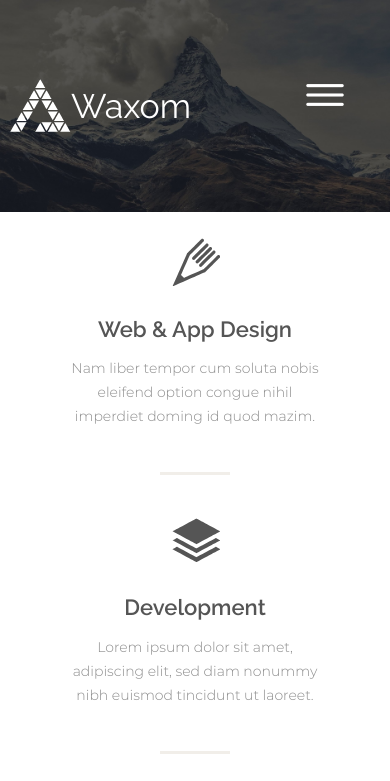
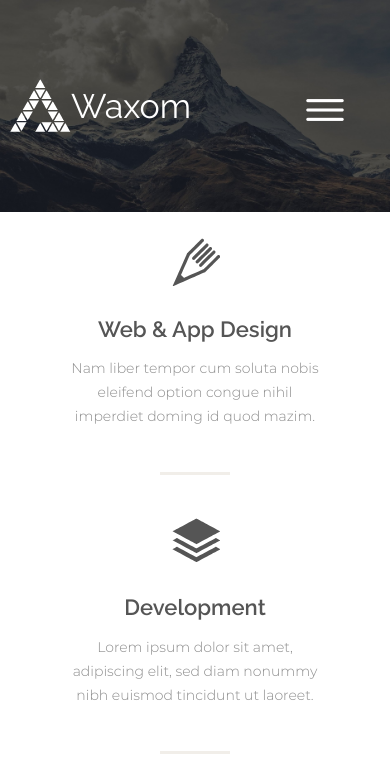
Before and after one commit to EvgenZagg/evgenzagg.github.io, a plain HTML site: page index.html in a window 390 px wide. Shown: the top 781 px of the page. Drawn offline with Linux system fonts and the light colour scheme.

Commit message:
Зачетный макет

```diff
--- a/css/style.css
+++ b/css/style.css
@@ -1484,7 +1484,7 @@
         background-repeat: no-repeat;
         background-position: 0 0;
         position: absolute;
-        top: 60px;
+        top: 75px;
         right: 30px;
     }
 
```
